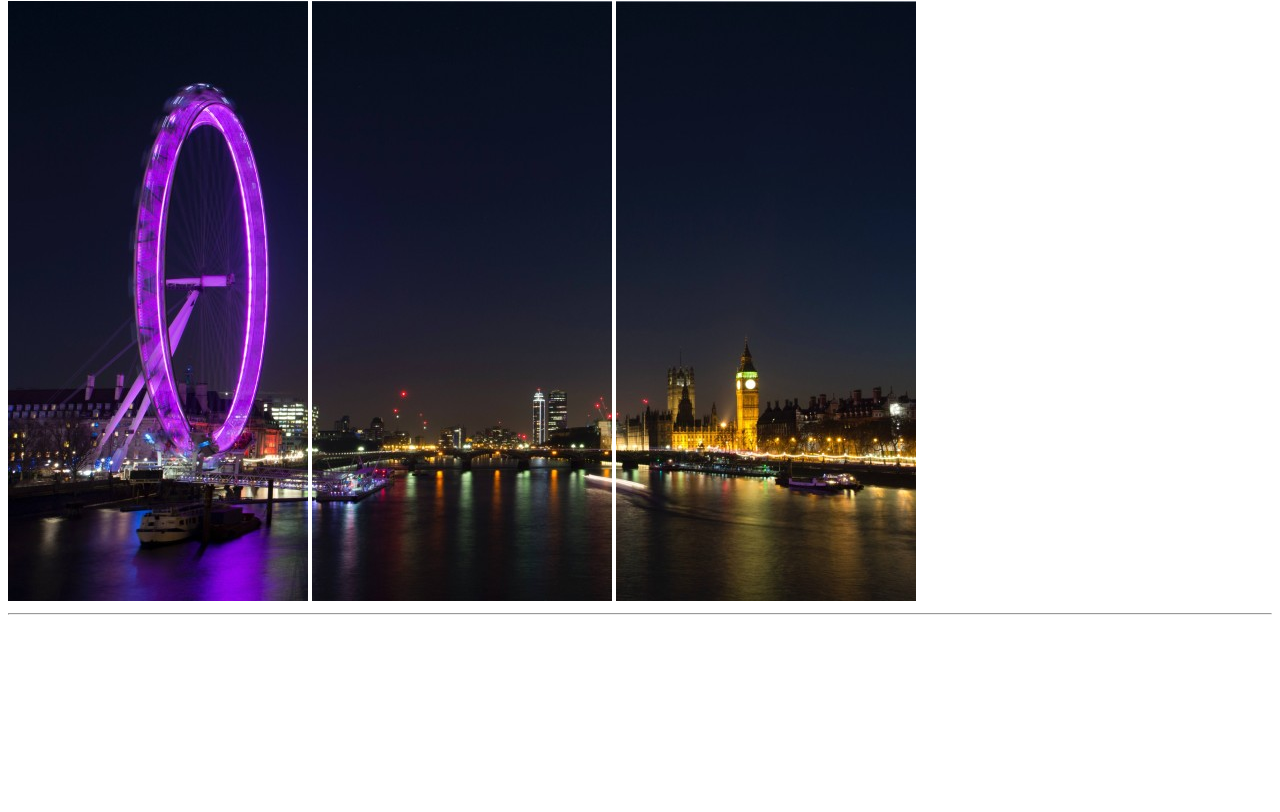
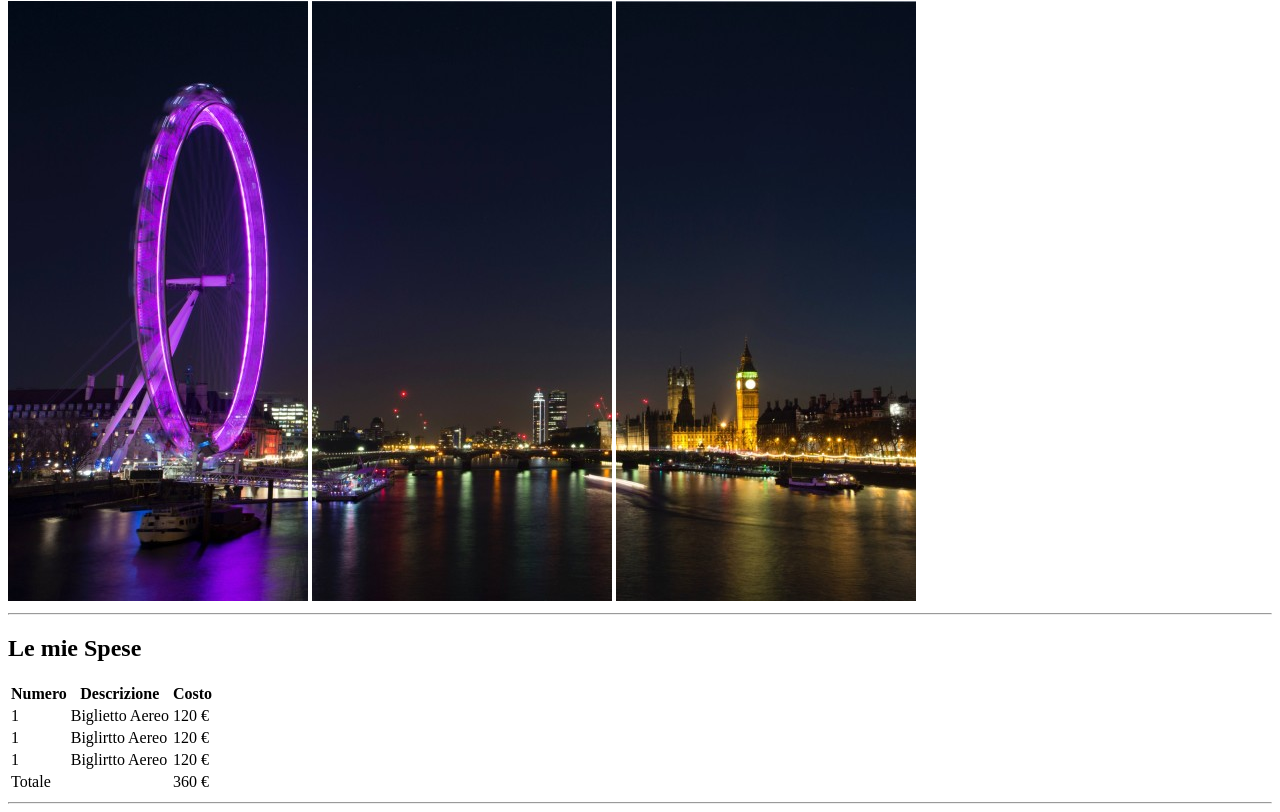
Before and after one commit to giovanni2299/html-london-trip, a plain HTML site: page index.html in a window 1280 px wide. Shown: the part 79-891 px from the top of the page. Before the commit the page ends 800 px from the top, so only its background shows below. Drawn offline with Linux system fonts and the light colour scheme.

Commit message:
ADD:Main part of the document+first section

```diff
--- a/index.html
+++ b/index.html
@@ -3,9 +3,10 @@
 <head>
     <meta charset="UTF-8">
     <meta name="viewport" content="width=device-width, initial-scale=1.0">
-    <title>Document</title>
+    <title>html-london-trip</title>
 </head>
 <body>
+    <!-- Inizio parte superiore del Documento -->
     <header>
         <h1>Il mio Viaggio a Londra</h1>
         <img src="./img/pexels-bill-emrich-230794-0.jpg" alt="Foto della ruota panoramica di Londra">
@@ -13,6 +14,59 @@
         <img src="./img/pexels-bill-emrich-230794-2.jpg" alt="Foto lato destro del Tamiggi+big bang">
         <hr>
     </header>
+    <!-- Fine parte superiore del Documento -->
+    <main>
+        <!-- Inizio prima section del main -->
+        <section>
+            <h2>Le mie Spese</h2>
+            <table>
+                <!-- intestazione tabella -->
+                <thead>
+                    <tr>
+                        <th>Numero</th>
+                        <th>Descrizione</th>
+                        <th>Costo</th>
+                    </tr>
+                </thead>
+                <!-- /intestazione tabella -->
+
+                <!-- corpo della tabella  -->
+                <tbody>
+                    <tr>
+                        <td>1</td>
+                        <td>Biglietto Aereo</td>
+                        <td>120 &euro;</td>
+                    </tr>
+
+                    <tr>
+                        <td>1</td>
+                        <td>Biglirtto Aereo</td>
+                        <td> 120 &euro;</td>
+                    </tr>
+
+                    <tr>
+                        <td>1</td>
+                        <td>Biglirtto Aereo</td>
+                        <td> 120 &euro;</td>
+                    </tr>
+                </tbody>
+                <!-- /corpo della tabella -->
+                <!-- Inizio chiusura tabella -->
+                <tfoot>
+                    <tr>
+                        <td>Totale</td>
+                        <td></td>
+                        <td>360 &euro;</td>
+                    </tr>
+                </tfoot>
+                <!-- /Fine chiusura tabella -->
+            </table>
+        </section>
+        <!-- /Prima section del main -->
+        <hr>
+        <!-- Iinizio seconda section del main -->
+
+    </main>
 
 </body>
 </html>
```
